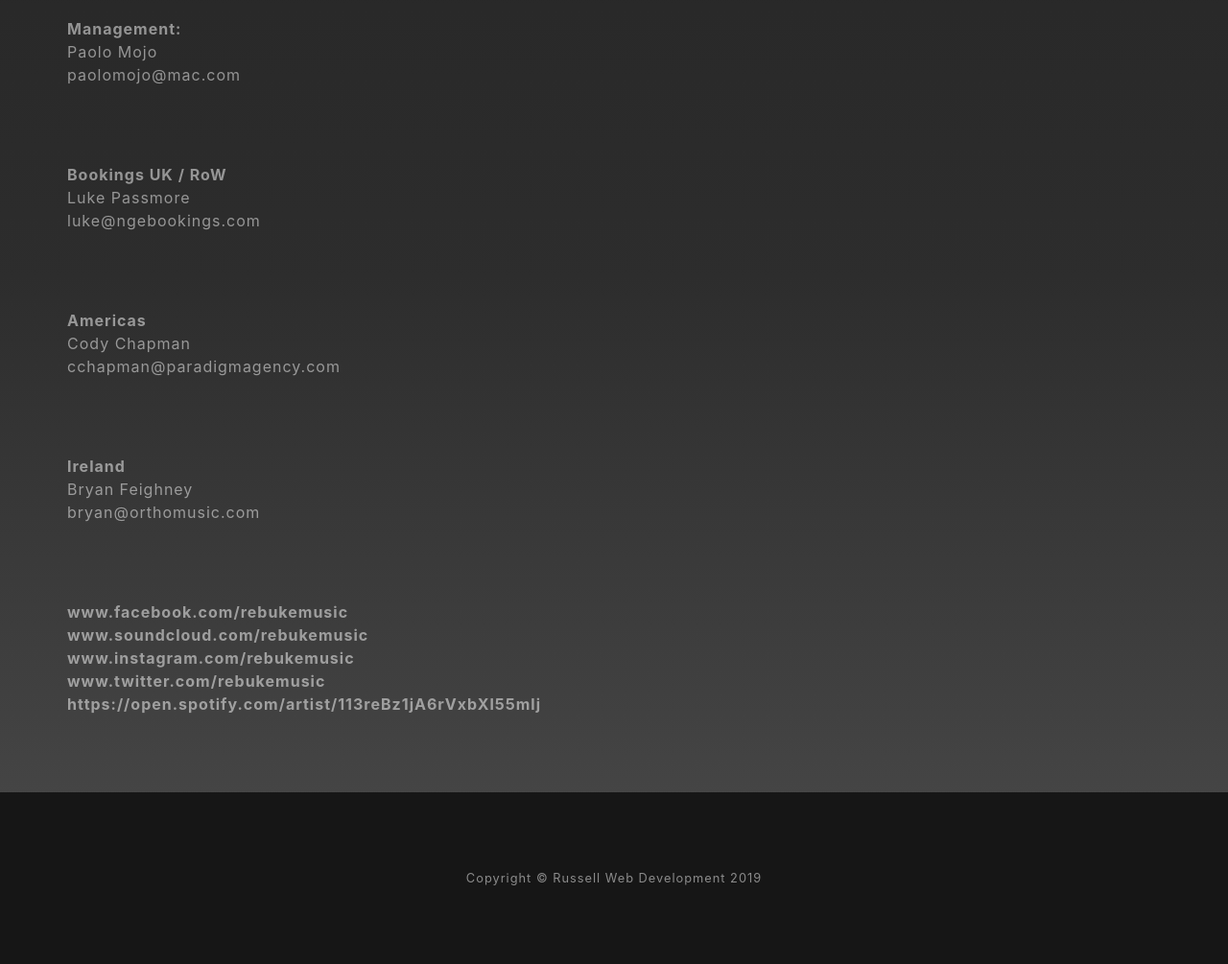
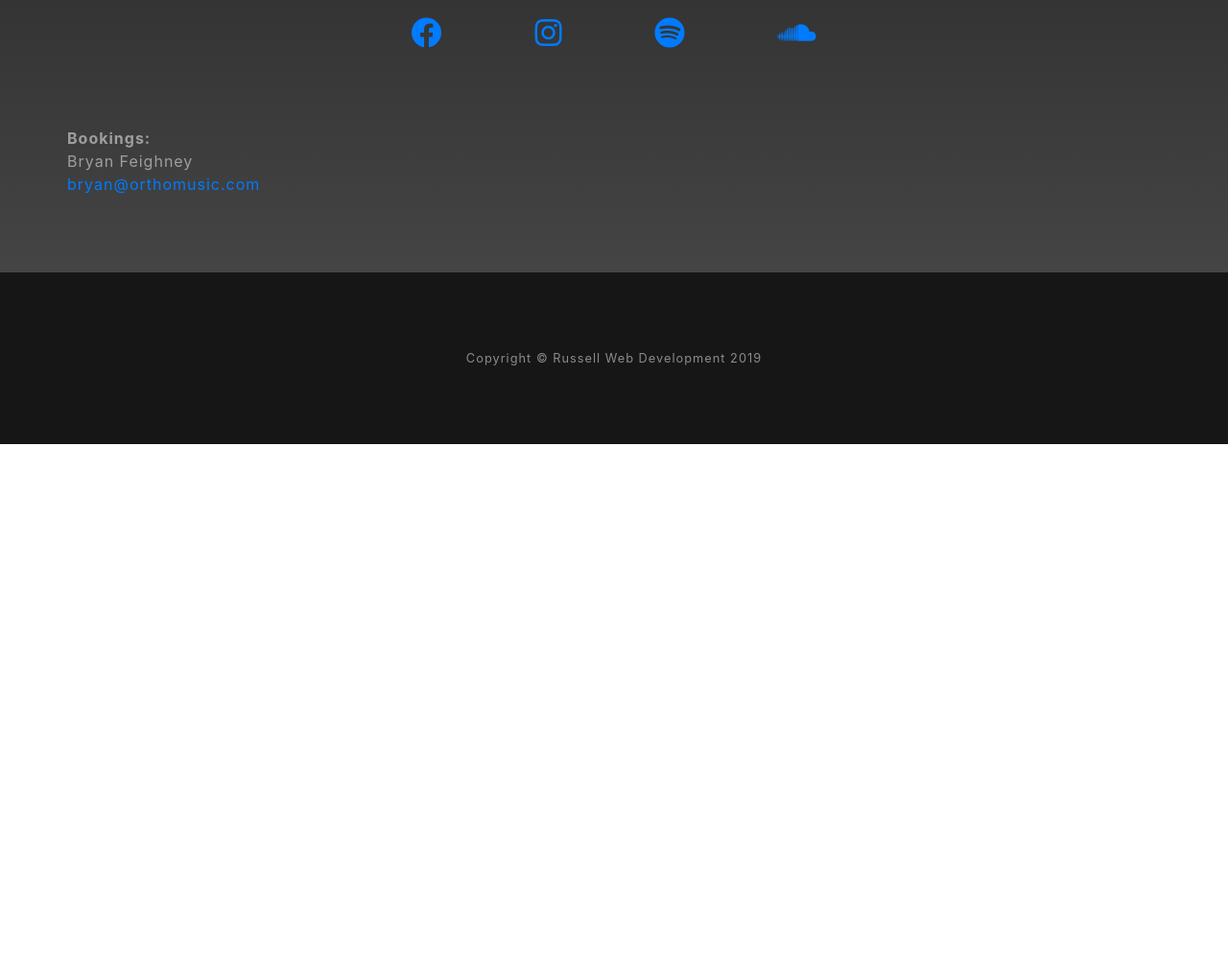
Before and after one commit to russell94paul/OrthoMusicWebsite, a website with bundled scripts: page alt8.html in a window 1280 px wide. Shown: the part 1520-2525 px from the top of the page at 96% size. After the commit the page ends 1983 px from the top, so only its background shows below. Built offline with nearby package versions, Linux system fonts and the light colour scheme; files whose address does not match are found by name.

Commit message:
Added social icons and links to all artist pages

```diff
--- a/alt8.html
+++ b/alt8.html
@@ -78,22 +78,24 @@
 
           <p class="text-white-50 text-left">Alt8 also independently releases a track for each event which is named after the city of each particular concept. With some exciting touring plans already locked in for 2019 such as appearances at Techworks Festival, 2019 will be the year Alt8 drags you onto the dancefloor, and sends you home wanting more.</p>
 
-          <p class="text-white-50 text-left"></p>
+          <div class="social d-flex justify-content-center">
 
-          <p class="text-white-50 text-left"><b>Management:</b><br>Paolo Mojo<br>paolomojo@mac.com</p>
+              <a href="https://www.facebook.com/alt8official" class="mx-5">
+                <i class="fab fa-facebook fa-2x"></i>
+              <a href="https://www.instagram.com/alt8official" class="mx-5">
+                <i class="fab fa-instagram fa-2x"></i>
+              </a>
+              <a href="https://open.spotify.com/artist/7uS4z6GqvIIdZbVq327Ak9" class="mx-5">
+                  <i class="fab fa-spotify fa-2x"></i>
+              </a>
+              <a href="https://www.soundcloud.com/alt8official" class="mx-5">
+                  <i class="fab fa-soundcloud fa-2x"></i>
+              </a>
+          </div>
 
-          <p class="text-white-50 text-left"><b>Bookings UK / RoW</b><br>Luke Passmore<br>luke@ngebookings.com</p>
+      <div class = "below-social-spacer"></div>
 
-          <p class="text-white-50 text-left"><b>Americas</b><br>Cody Chapman<br>cchapman@paradigmagency.com</p>
-
-          <p class="text-white-50 text-left"><b>Ireland</b><br>Bryan Feighney<br>bryan@orthomusic.com</p>
-
-          <p class="text-white-50 text-left"><b>www.facebook.com/rebukemusic
-            <br>www.soundcloud.com/rebukemusic
-            <br>www.instagram.com/rebukemusic
-            <br>www.twitter.com/rebukemusic
-            <br>https://open.spotify.com/artist/113reBz1jA6rVxbXl55mlj</p>
-
+      <p class="text-white-50 text-left"><b>Bookings:</b><br>Bryan Feighney<br><a href="mailto:bryan@orthomusic.com">bryan@orthomusic.com</a></p>
         </div>
   </section>
 
--- a/css/artists.css
+++ b/css/artists.css
@@ -383,3 +383,7 @@
       margin: auto;
       padding-bottom: 2rem;
   }
+
+  .below-social-spacer {
+      padding: 2.5rem;
+  }
```
Also changed, not shown: index.html (+2 -1 lines), luciid.html (+15 -12 lines), rebuke.html (+21 -8 lines).
